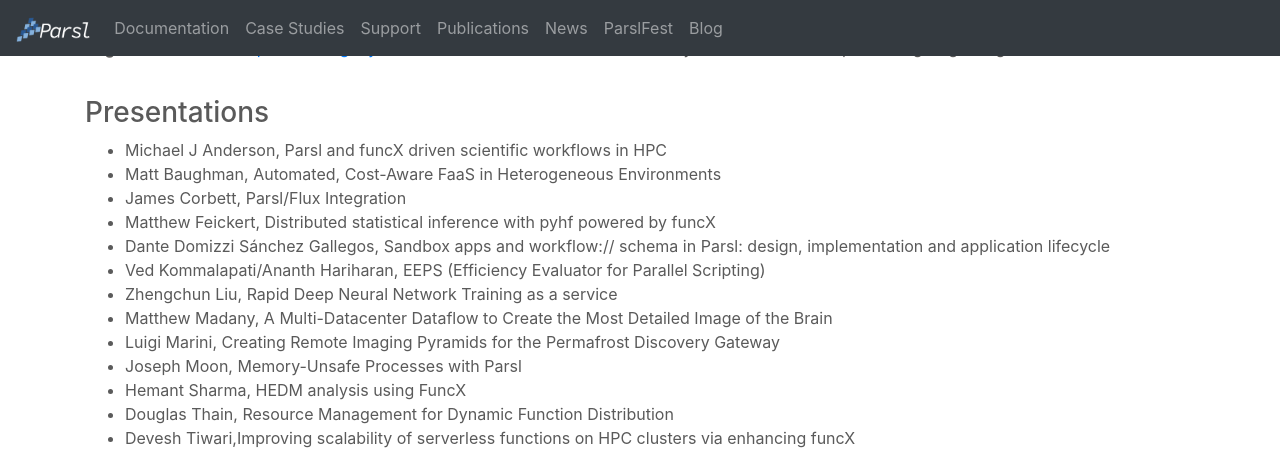
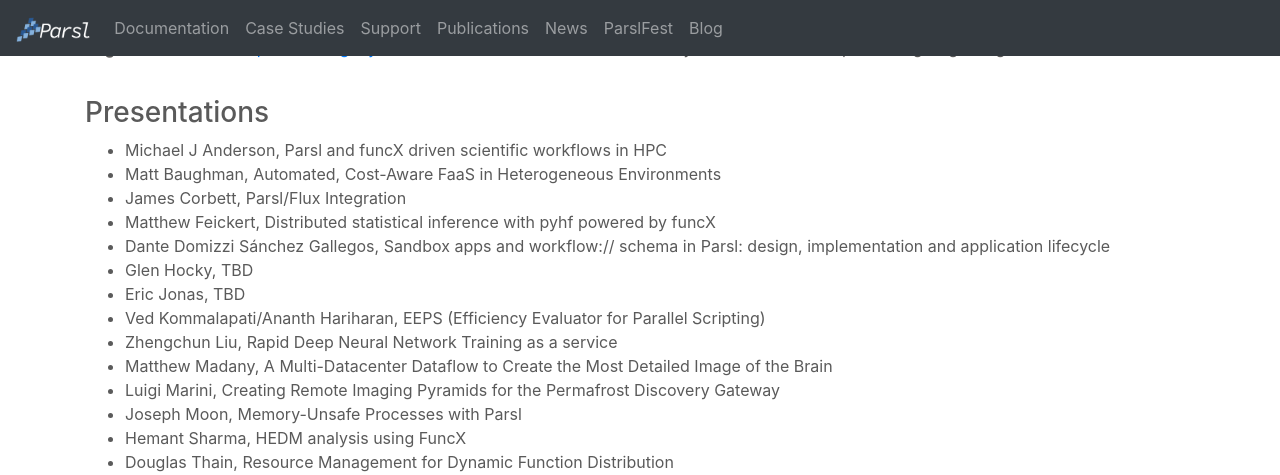
Before and after one commit to Parsl/parsl.github.io, a Jekyll site: the page built from parslfest2021.html, in a window 1280 px wide and 900 px high, scrolled down 507 px, cut to the strip 0-475 px from the top of the window. Built offline with Jekyll 4.4.1, drawn with Linux system fonts in a browser that asks for light colours.

Commit message:
Update parslfest2021.html

```diff
--- a/parslfest2021.html
+++ b/parslfest2021.html
@@ -32,17 +32,19 @@
     <div class="col-lg-12">
       <h3>Presentations</h3>
 	   <ul>
-		   <li>Michael J Anderson, Parsl and funcX driven scientific workflows in HPC </li>
+		    <li>Michael J Anderson, Parsl and funcX driven scientific workflows in HPC </li>
 		    <li>Matt Baughman, Automated, Cost-Aware FaaS in Heterogeneous Environments</li>
 		    <li>James Corbett, Parsl/Flux Integration </li>
 		    <li>Matthew Feickert, Distributed statistical inference with pyhf powered by funcX</li>
 		    <li>Dante Domizzi Sánchez Gallegos, Sandbox apps and workflow:// schema in Parsl: design, implementation and application lifecycle</li>
-   		   <li>Ved Kommalapati/Ananth Hariharan, EEPS (Efficiency Evaluator for Parallel Scripting)</li>
-		   <li>Zhengchun Liu, Rapid Deep Neural Network Training as a service </li>
+		    <li>Glen Hocky, TBD</li>
+		    <li>Eric Jonas, TBD</li>
+		    <li>Ved Kommalapati/Ananth Hariharan, EEPS (Efficiency Evaluator for Parallel Scripting)</li>
+		    <li>Zhengchun Liu, Rapid Deep Neural Network Training as a service </li>
 		    <li>Matthew Madany, A Multi-Datacenter Dataflow to Create the Most Detailed Image of the Brain</li>
 		    <li>Luigi Marini, Creating Remote Imaging Pyramids for the Permafrost Discovery Gateway</li>
-		     <li>Joseph Moon, Memory-Unsafe Processes with Parsl</li>
-		   <li>Hemant Sharma, HEDM analysis using FuncX</li>
+		    <li>Joseph Moon, Memory-Unsafe Processes with Parsl</li>
+		    <li>Hemant Sharma, HEDM analysis using FuncX</li>
 		    <li>Douglas Thain, Resource Management for Dynamic Function Distribution</li>
 		    <li>Devesh Tiwari,Improving scalability of serverless functions on HPC clusters via enhancing funcX</li>
 	    </ul>
```
